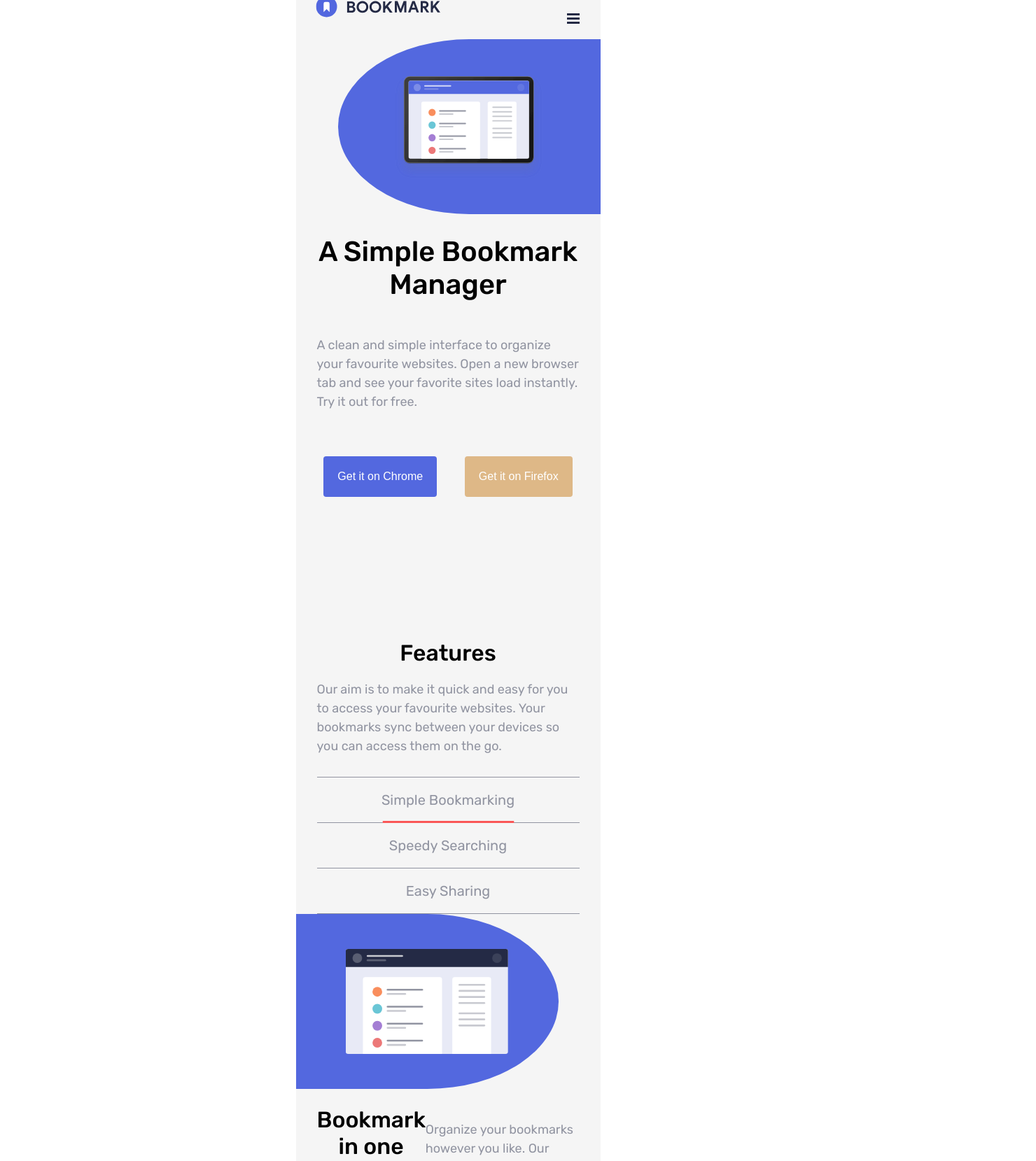
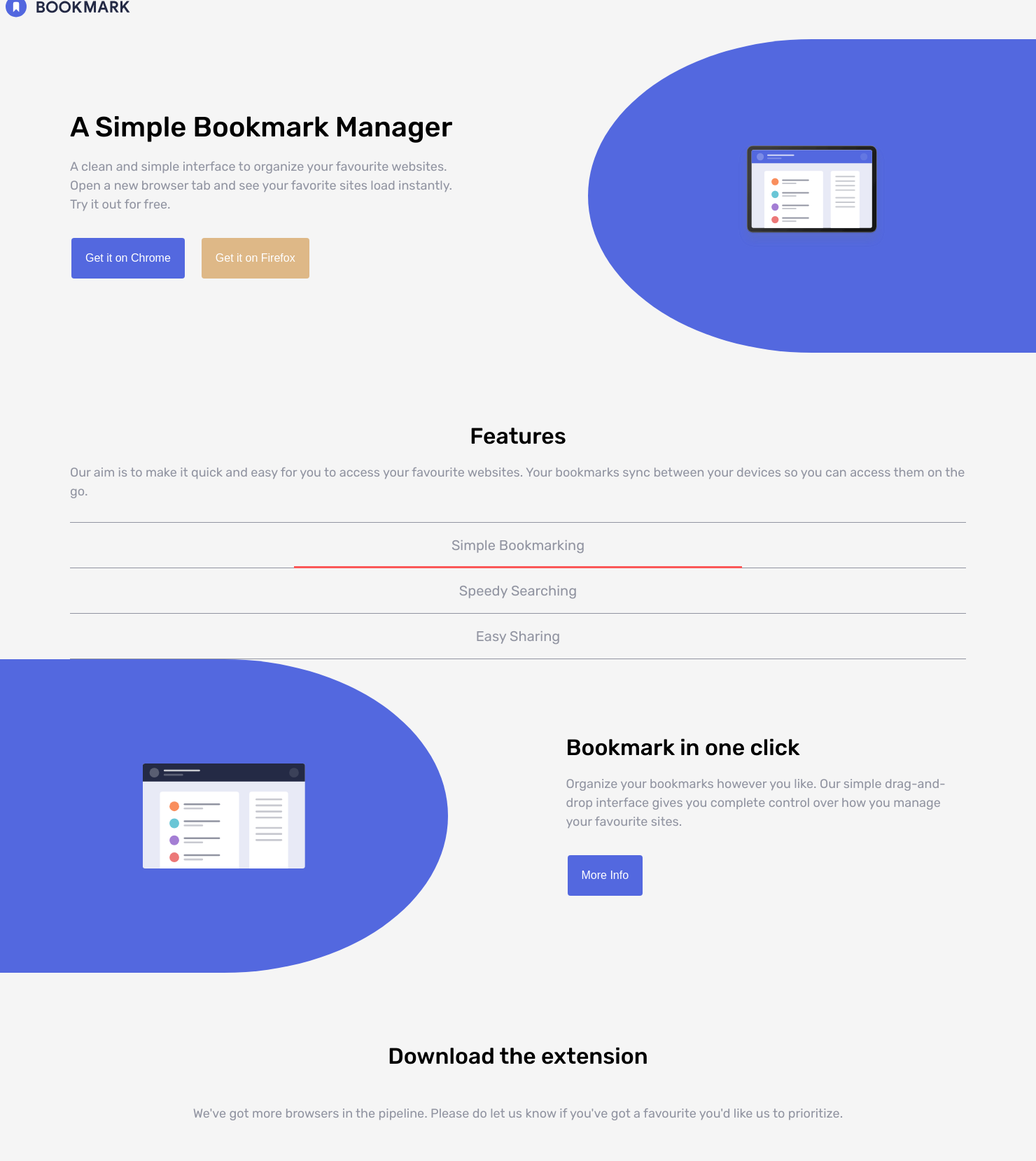
Before and after one commit to AndrzejPec/test-task, a React (Create React App) app: page / in a window 1280 px wide. Shown: the top 1659 px of the page at 70% size, 1480 px wide, since content can reach past the window. Built offline with nearby package versions, Linux system fonts and the light colour scheme.

Commit message:
responsive design nearly ready

```diff
--- a/src/App.jsx
+++ b/src/App.jsx
@@ -20,7 +20,7 @@ function App() {
 
         <Hero />
 
-        <Features />
+        <Features showbutton />
 
         <Download />
 
--- a/src/App.scss
+++ b/src/App.scss
@@ -46,6 +46,22 @@
     transition: background-color 0.3s ease;
     color: white;
   }
+
+@media (min-width: 768px) {
+  .App {
+    margin: 0 auto;
+    text-align: center;
+    background-color: whitesmoke;
+    max-width: 1440px;
+    width: 100%;
+    font-family: 'Rubik', sans-serif;
+    line-height: 24px;
+    display: flex;
+    flex-direction: column;
+    font-size: 18px;
+    padding: 0 $desktop-margin;
+  }
+}
 // .App-logo {
 //   height: 40vmin;
 //   pointer-events: none;
--- a/src/components/Download/Download.scss
+++ b/src/components/Download/Download.scss
@@ -10,3 +10,25 @@
         gap: 30px;
     }
 }
+
+@media (min-width: 768px) {
+    .download {
+        display: flex;
+        flex-direction: column;
+        align-items: center;
+        gap: 30px;
+
+        &__cards {
+            display: flex;
+            flex-direction: row;
+            gap: 30px;
+
+            @for $i from 1 through 5 {
+                > :nth-child(#{$i + 1}) {
+                    margin-top: 2em * $i;
+                    margin-bottom: -2em * $i;
+                }
+            }
+        }
+    }
+}
--- a/src/components/FAQ/FAQ.scss
+++ b/src/components/FAQ/FAQ.scss
@@ -5,3 +5,9 @@
 p {
     text-align: start;
 }
+
+@media (min-width: 768px) {
+    .faq {
+        align-self: center;
+    }
+}
--- a/src/components/Features/Features.jsx
+++ b/src/components/Features/Features.jsx
@@ -5,7 +5,7 @@ import illustrationTab1 from '../../img/illustration-features-tab-1.svg';
 import illustrationTab2 from '../../img/illustration-features-tab-2.svg';
 import illustrationTab3 from '../../img/illustration-features-tab-3.svg';
 
-export const Features = ({ livesInsideModal }) => {
+export const Features = ({ livesInsideModal, showbutton }) => {
     const [activeIndex, setActiveIndex] = useState(0);
 
     const tabs = [
@@ -79,7 +79,7 @@ export const Features = ({ livesInsideModal }) => {
                 />
                 <div className="features__text-area">
                     {tabs[activeIndex].content}
-                    {livesInsideModal && <button className="button">More Info</button>}
+                    {showbutton && <button className="button">More Info</button>}
                 </div>
             </div>
         </div>
--- a/src/components/Features/Features.scss
+++ b/src/components/Features/Features.scss
@@ -47,6 +47,58 @@
     }
 }
 
+@media (min-width: 768px) {
+    .features {
+        padding: 100px 0;
+
+        &__link {
+            font-size: 20px;
+            color: hsl(229, 8%, 60%);
+            line-height: normal;
+            padding: 20px;
+            border-bottom: 1px solid;
+            position: relative;
+            cursor: pointer;
+
+            &:first-of-type {
+                border-top: 1px solid;
+            }
+
+            &::after {
+                content: '';
+                position: absolute;
+                bottom: -1px; // Położenie tuż pod tekstem
+                left: 0;
+                right: 0;
+                height: 3px; // Grubość kładki
+                background-color: $lightRed; // Kolor kładki
+                transform: scaleX(0); // Zaczyna niewidoczne
+                transition: transform 0.3s ease-in-out; // Animacja rozciągania
+            }
+
+            &:hover::after,
+            &--active::after {
+                transform: scaleX(0.5);
+            }
+        }
+
+        &__content {
+            display: flex;
+            flex-direction: row;
+            justify-content: space-between;
+            gap: 100px;
+        }
+
+        &__text-area {
+            display: flex;
+            flex-direction: column;
+            justify-content: center;
+            width: 50ch;
+            align-items: flex-start;
+        }
+    }
+}
+
 @container (min-width: 700px) {
     .features {
         padding: 10px 0;
@@ -59,6 +111,4 @@
             flex-direction: column;
         }
     }
-
-
 }
--- a/src/components/Form/Form.scss
+++ b/src/components/Form/Form.scss
@@ -59,3 +59,72 @@
         background-color: hsl(0, 94%, 66%);
     }
 }
+
+@media (min-width: 768px) {
+    .form {
+        display: flex;
+        gap: 20px;
+        padding: 30px;
+        height: 300px;
+        background-color: hsl(231, 69%, 60%);
+        color: white;
+        flex-direction: column;
+        margin-inline: -30px;
+
+        &__counter {
+            text-transform: uppercase;
+        }
+
+        &__title {
+            font-weight: 400;
+        }
+
+        &__body {
+            display: flex;
+            gap: 20px;
+            flex-direction: row;
+            position: relative;
+            align-self: center;
+            justify-content: space-evenly;
+            width: 50%;
+            height: 4em;
+        }
+
+        &__input {
+            border: none;
+            padding: 20px;
+            border-radius: 4px;
+            position: relative;
+            outline: none;
+            box-shadow: none;
+            width: 400px;
+
+            &--error {
+                border: 2px solid hsl(0, 94%, 66%);
+                z-index: 2;
+            }
+        }
+
+        &__error {
+          display: block;
+          color: white;
+          background-color: hsl(0, 94%, 66%);
+          border-radius: .25em;
+          position: absolute; // Aby wyświetlał się nad pozostałymi elementami
+          top: 4.5em; // Dostosuj odstęp od inputa
+          padding-top: 5px;
+          padding-left: 10px;
+          left: 3em;
+          width: 400px;
+          text-align: left;
+          z-index: 1;
+          font-style: italic;
+          font-size: smaller;
+        }
+
+        &__button {
+            border: none;
+            background-color: hsl(0, 94%, 66%);
+        }
+    }
+}
--- a/src/components/Hero/Hero.jsx
+++ b/src/components/Hero/Hero.jsx
@@ -5,6 +5,7 @@ import illustration from '../../img/illustration-hero.svg';
 export const Hero = () => {
     return (
         <div className="hero">
+            <div className="hero__content">
                 <Illustration
                     align={'right'}
                     src={illustration}
@@ -12,6 +13,7 @@ export const Hero = () => {
                     width={25}
                     height={25}
                 />
+                <div className="hero__text">
                     <h1 className="hero__header">A Simple Bookmark Manager</h1>
                     <p>
                         A clean and simple interface to organize your favourite websites.
@@ -22,5 +24,7 @@ export const Hero = () => {
                         <button className="button hero__button hero__button--light">Get it on Firefox</button>
                     </div>
                 </div>
+            </div>
+        </div>
     )
   }
--- a/src/components/Hero/Hero.scss
+++ b/src/components/Hero/Hero.scss
@@ -1,7 +1,13 @@
 .hero {
-    display: flex;
-    flex-direction: column;
-    gap: 30px;
+
+    &__content {
+        display: flex;
+        flex-direction: column;
+    }
+
+    // display: flex;
+    // flex-direction: column;
+    // gap: 30px;
 
     &__header {
         font-weight: 500;
@@ -20,3 +26,40 @@
         background-color: burlywood;
     }
 }
+
+@media (min-width: 768px) {
+    .hero {
+
+        &__content {
+            display: flex;
+            flex-direction: row-reverse;
+            justify-content: space-between;
+            gap: 100px;
+        }
+
+        &__text {
+            display: flex;
+            flex-direction: column;
+            align-items: flex-start;
+            width: 50ch;
+            justify-content: center;
+        }
+
+        &__header {
+            font-weight: 500;
+            color: black;
+            font-size: 40px;
+            line-height: normal;
+        }
+
+        &__buttons {
+            display: flex;
+            gap: 20px;
+            justify-content: space-around;
+        }
+
+        &__button--light {
+            background-color: burlywood;
+        }
+    }
+}
--- a/src/components/Illustration/Illustration.scss
+++ b/src/components/Illustration/Illustration.scss
@@ -1,9 +1,11 @@
+@import '../../styles/variables';
+
 .illustration {
     width: 75%;
     background-color: hsl(231, 69%, 60%);
     height: 250px;
     position: relative;
-    margin: 0 -30px;
+    margin: 0 -#{$mobile-margin};
 
     img {
         position: absolute;
@@ -26,8 +28,11 @@
 
 }
 
-@media (min-width: 500px) {
+@media (min-width: 1000px) {
   .illustration {
-    width: 100%;
+    width: 50%;
+    height: 0;
+    padding-top: 35%;
+    margin: 0 -#{$desktop-margin};
   }
 }
--- a/src/components/Nav/Nav.scss
+++ b/src/components/Nav/Nav.scss
@@ -73,3 +73,74 @@
         outline: auto;
     }
 }
+
+@media (min-width: 768px) {
+    .nav {
+        padding-inline: 30px;
+        text-align: initial;
+        position: unset;
+
+        &__logo {
+            transform: scale(1.2);
+        }
+
+        &__hamburger {
+            display: none;
+        }
+
+        &__list {
+            list-style-type: none; // Usuwa domyślne style listy
+            margin: 0;
+            padding: 0;
+            display: none; // Domyślnie ukrywa menu
+            flex-direction: column; // Elementy listy ułożone pionowo
+            align-items: center; // Centruje elementy w poziomie
+            position: fixed;
+            text-align: center;
+            letter-spacing: 2.5px;
+            top: 0;
+            right: 0;
+            height: 100dvh;
+            width: 100%;
+            background-color: rgba(37, 43, 70, 0.9); // Półprzezroczyste tło
+            z-index: 1; // Zapewnia, że lista jest na wierzchu
+            transform: translateX(100%); // Początkowo poza ekranem
+            transition: transform 0.3s ease; // Animacja przesuwania
+
+
+            &--active {
+                display: flex; // Pokazuje menu kiedy jest aktywne
+                transform: translateX(0); // Przesuwa menu do widoku
+                transition: transform 0.3s ease;
+                padding-top: 100px;
+            }
+
+        }
+
+        &__item {
+            color: white;
+            padding: 20px 0;
+            width: 370px;
+            text-transform: uppercase;
+            border-top: 1px solid $grayish;
+            cursor: pointer;
+
+            &:last-child {
+                padding-top: 30px;
+            }
+        }
+
+        &__button {
+            width: 100%;
+            padding-block: 15px;
+            text-transform: uppercase;
+            font: unset;
+            color: unset;
+            cursor: unset;
+            letter-spacing: unset;
+            border-radius: 5px;
+            background: none;
+            outline: auto;
+        }
+    }
+  }
--- a/src/styles/_variables.scss
+++ b/src/styles/_variables.scss
@@ -2,3 +2,13 @@ $lightBlue: hsl(231, 69%, 60%);
 $lightRed: hsl(0, 94%, 66%);
 $grayish: hsl(229, 8%, 60%);
 $darkBlue: hsl(229, 31%, 21%);
+
+$headingFont: 'Rubik', sans-serif;
+$bodyFont: 'Rubik', sans-serif;
+
+$mobile: 375px;
+$tablet: 768px;
+$desktop: 1440px;
+
+$mobile-margin: 30px;
+$desktop-margin: 100px;
```
Lines whose indentation alone changed are shown as unchanged.
